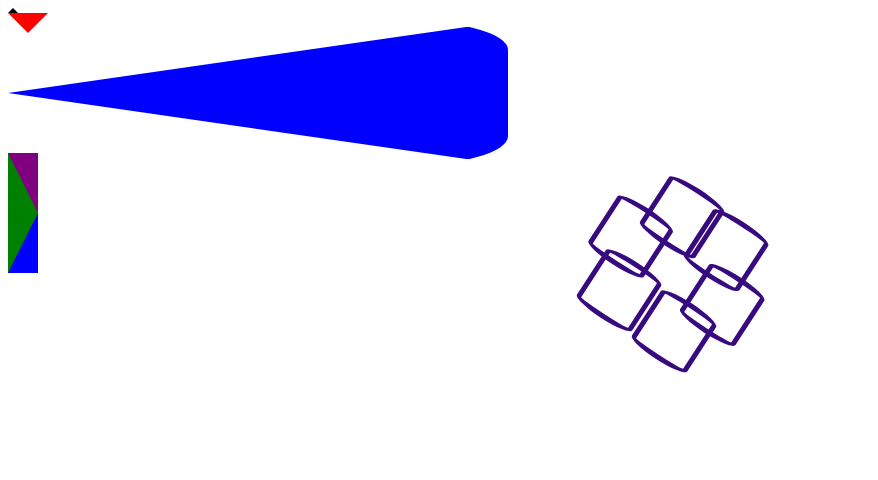
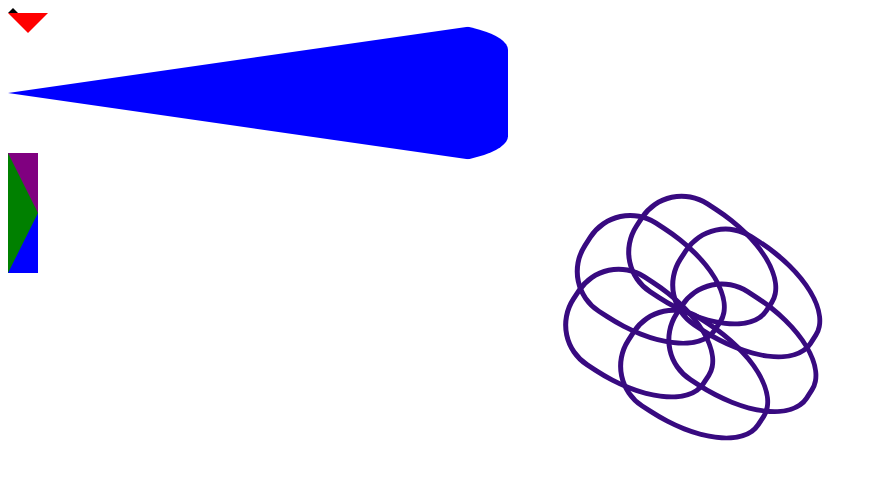
Before and after one commit to risingBirdSong/css_play, a React (Vite) app: page / in a window 1280 px wide. Shown: the top 480 px of the page, without its empty margins (0-878 px from the left). Built offline with nearby package versions, Linux system fonts and the light colour scheme.

Commit message:
save egg

```diff
--- a/componenents/Pedal.tsx
+++ b/componenents/Pedal.tsx
@@ -23,15 +23,17 @@ const Pedal = (props: PedalProps) => {
         overflow: "hidden",
         position: "absolute",
         border: "5px solid gold",
-        height: props.backAndForth,
-        width: props.backAndForth,
+        height: "150px",
+        width: "100px",
         top: props.top,
         left: props.left,
-        borderRadius: "20px/100px",
+        borderRadius: "50px/100px",
         borderTop: `5px solid ${colStr}`,
         borderRight: `5px solid  ${colStr}`,
         borderBottom: `5px solid  ${colStr}`,
         borderLeft: `5px solid  ${colStr}`,
+        borderBottomLeftRadius: "50px",
+        borderBottomRightRadius: "50px",
 
         // transform: ``,
         transform: `translate(${props.transX}px, ${props.transY}px) rotate(${props.rotateAmount}deg)`,
```
Also changed, not shown: 2 other files (tests, documents, lock files or other folders).
